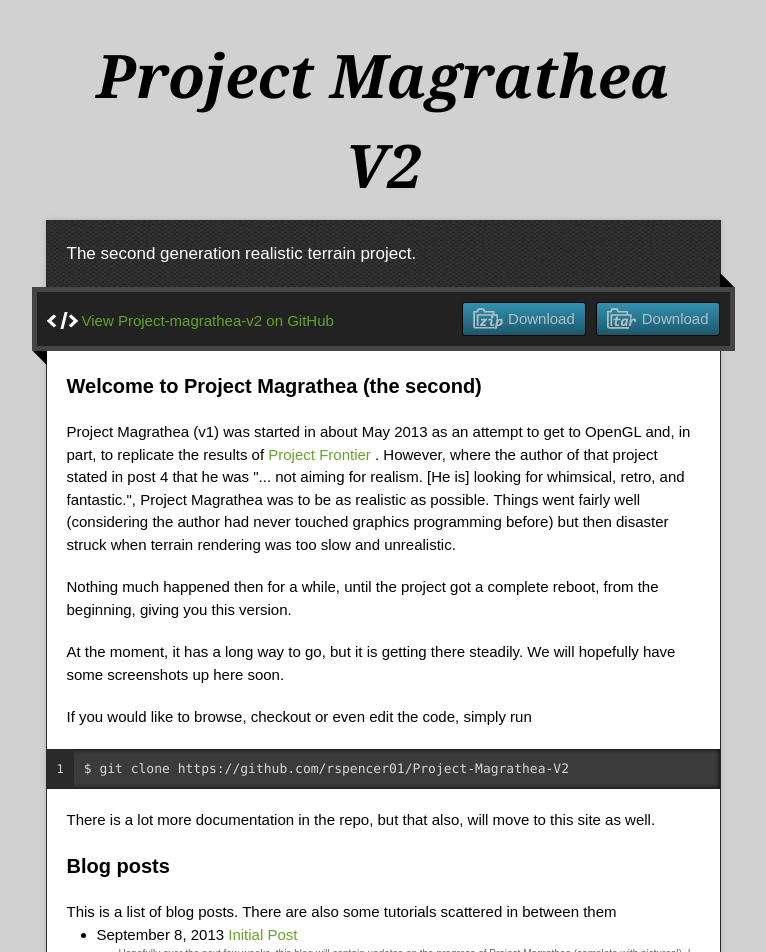
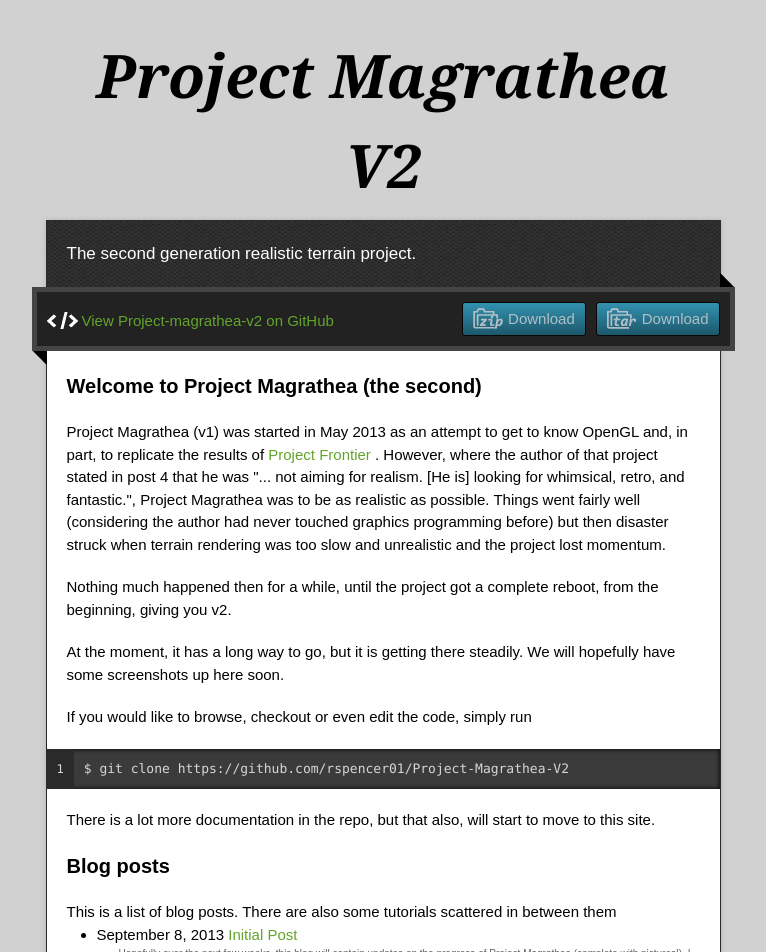
Before and after one commit to rspencer01/Project-Magrathea-V2, a Jekyll site: the page built from index.html, in a window 1280 px wide. Shown: the top 952 px of the page, without its empty margins (257-1023 px from the left). Built offline with Jekyll 4.4.1, drawn with Linux system fonts in a browser that asks for light colours; nearby versions of some CDN libraries; Markdown is read by kramdown in place of the engine named in the settings.

Commit message:
Minor typos in index.html

```diff
--- a/index.html
+++ b/index.html
@@ -5,10 +5,9 @@ title: Project Magrathea V2
 
 <h3><a name="welcome-to-github-pages" class="anchor" href="#welcome-to-github-pages"><span class="octicon octicon-link"></span></a>Welcome to Project Magrathea (the second)</h3>
 
-<p> Project Magrathea (v1) was started in about May 2013 as an attempt to get to OpenGL and, in part, to replicate the results of <a href="http://www.shamusyoung.com/twentysidedtale/?p=11874"> Project Frontier </a>.  However, where the author of that project stated in post 4 that he was "... not aiming for realism. [He is] looking for whimsical, retro, and fantastic.", Project Magrathea
-was to be as realistic as possible.  Things went fairly well (considering the author had never touched graphics programming before) but then disaster struck when terrain rendering was too slow and unrealistic.</p>
+<p> Project Magrathea (v1) was started in May 2013 as an attempt to get to know OpenGL and, in part, to replicate the results of <a href="http://www.shamusyoung.com/twentysidedtale/?p=11874"> Project Frontier </a>.  However, where the author of that project stated in post 4 that he was "... not aiming for realism. [He is] looking for whimsical, retro, and fantastic.", Project Magrathea was to be as realistic as possible.  Things went fairly well (considering the author had never touched graphics programming before) but then disaster struck when terrain rendering was too slow and unrealistic and the project lost momentum.</p>
 
-<p> Nothing much happened then for a while, until the project got a complete reboot, from the beginning, giving you this version.
+<p> Nothing much happened then for a while, until the project got a complete reboot, from the beginning, giving you v2.
 
 <p> At the moment, it has a long way to go, but it is getting there steadily.  We will hopefully have some screenshots up here soon. </p>
 
@@ -17,7 +16,7 @@ was to be as realistic as possible.  Things went fairly well (considering the au
 <pre><code>$ git clone https://github.com/rspencer01/Project-Magrathea-V2
 </code></pre>
 
-<p> There is a lot more documentation in the repo, but that also, will move to this site as well. </p>
+<p> There is a lot more documentation in the repo, but that also, will start to move to this site. </p>
 
 <h3> Blog posts</h3>
     This is a list of blog posts.  There are also some tutorials scattered in between them
```
